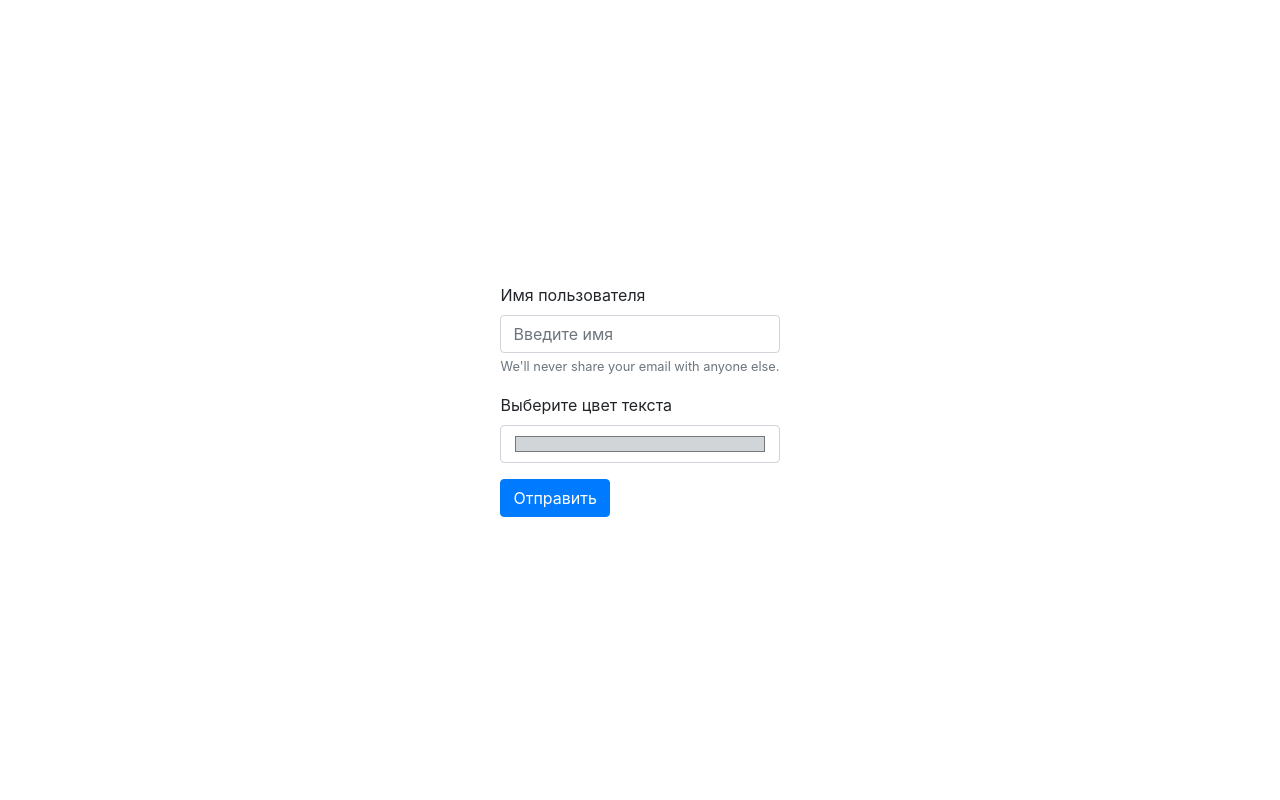
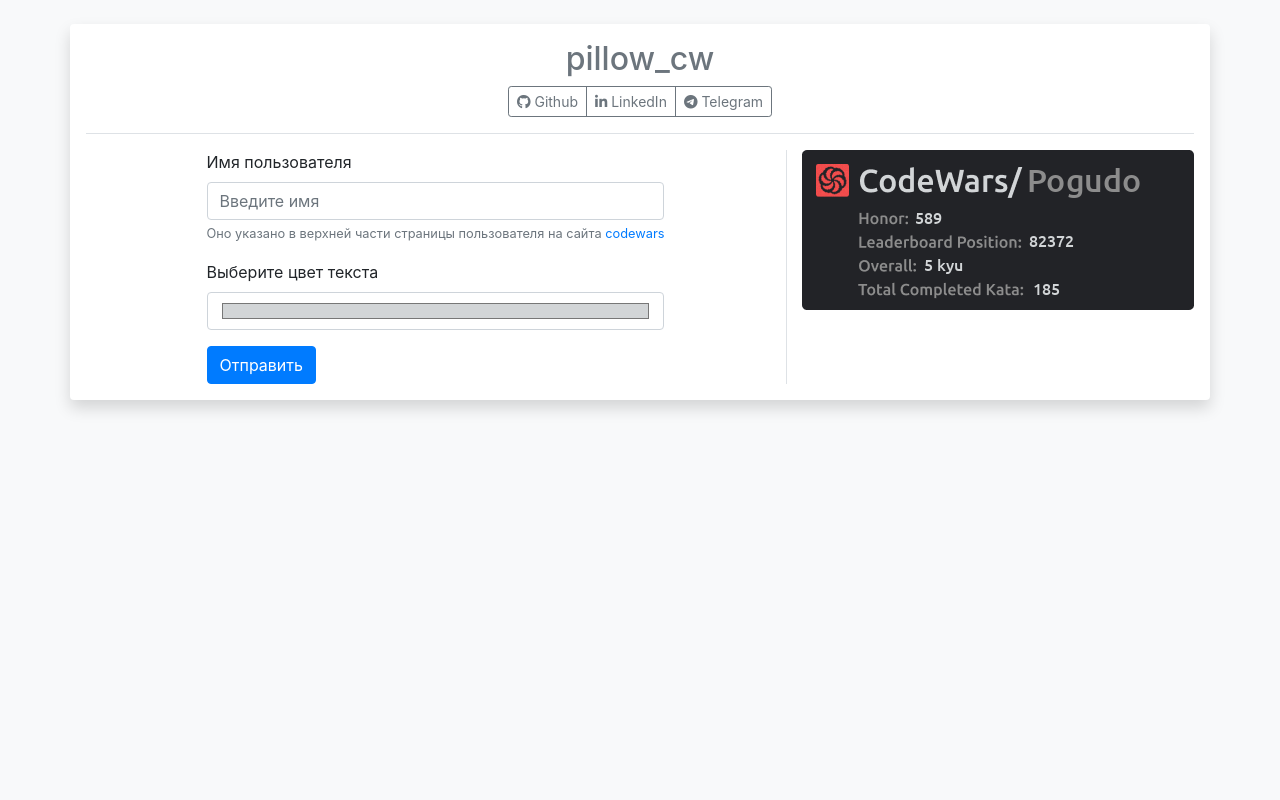
Before and after one commit to pogudo-e/pillow_cw, a FastAPI app: page / in a window 1280 px wide. Run offline with FastAPI, Linux system fonts and the light colour scheme; some libraries are stand-ins or nearby versions.

Commit message:
- Устранил ошибки - Отредактировл index.html

```diff
--- a/main.py
+++ b/main.py
@@ -10,12 +10,20 @@
 
 app = FastAPI()
 app.mount("/static", StaticFiles(directory="static"), name="static")
+app.mount("/src", StaticFiles(directory="src"), name="output")
 
 
 @app.get('/favicon.ico')
 async def favicon():
     file_name = "favicon.ico"
     file_path = os.path.join("static", file_name)
+    return FileResponse(path=file_path, headers={"Content-Disposition": "attachment; filename=" + file_name})
+
+
+@app.get('/src/output/canvas.png')
+async def preview():
+    file_name = "/src/output/canvas.png"
+    file_path = os.path.join("output", file_name)
     return FileResponse(path=file_path, headers={"Content-Disposition": "attachment; filename=" + file_name})
 
 
--- a/static/templates/index.html
+++ b/static/templates/index.html
@@ -1,10 +1,11 @@
 <!DOCTYPE html>
-<html>
+<html xmlns="http://www.w3.org/1999/html">
 <head>
-    <title>Bootstrap Form</title>
+    <title>Pillow CodeWars</title>
     <meta charset="utf-8">
     <!-- Подключение Bootstrap CSS -->
     <link rel="stylesheet" href="https://stackpath.bootstrapcdn.com/bootstrap/4.3.1/css/bootstrap.min.css">
+    <script src="https://kit.fontawesome.com/20c2947f91.js" crossorigin="anonymous"></script>
     <style>
         /* Создание контейнера, который будет занимать всю высоту страницы */
         .full-height {
@@ -12,26 +13,48 @@
         }
     </style>
 </head>
-<body>
-    <div class="container d-flex justify-content-center align-items-center full-height">
+<body class="bg-light">
+<div class="container mt-4 bg-white rounded p-3 shadow">
+    <div class="container  border-bottom pb-3">
+        <div class="row d-flex justify-content-center">
+            <h2 class="text-muted font-monospace">pillow_cw</h2>
+        </div>
+        <div class="row d-flex justify-content-center">
+
+            <div class="btn-toolbar" role="toolbar" aria-label="Toolbar with button groups">
+                <div class="btn-group btn-group-sm" role="group" aria-label="...">
+                    <a href="https://github.com/pogudo-e" class="btn btn-outline-secondary"><i class="fa-brands fa-github"></i> Github</a>
+                    <button type="button" class="btn btn-outline-secondary"><i class="fa-brands fa-linkedin-in"></i> LinkedIn</button>
+                    <button type="button" class="btn btn-outline-secondary"><i class="fa-brands fa-telegram"></i> Telegram</button>
+                </div>
+            </div>
+
+        </div>
+    </div>
+    <div class="row mx-auto mt-3">
+        <div class="col d-flex justify-content-center mr-3">
             <form class="form" action="/" method="get">
                 <div class="form-group">
                     <label for="InputName">Имя пользователя</label>
                     <input name="user_name" type="text" class="form-control" id="InputName" placeholder="Введите имя">
-                <small id="emailHelp" class="form-text text-muted">We'll never share your email with anyone else.</small>
+                    <small id="emailHelp" class="form-text text-muted">Оно указано в верхней части страницы пользователя
+                        на сайта <a href="https://www.codewars.com/">codewars</a></small>
                 </div>
                 <div class="form-group">
                     <label for="InputColor">Выберите цвет текста</label>
                     <!--            <label for="exampleColorInput" class="form-label">Color picker</label>-->
-            <input type="color" name="color" class="form-control form-control-color" id="InputColor" value="#D2D5D7" title="Choose your color">
+                    <input type="color" name="color" class="form-control form-control-color" id="InputColor"
+                           value="#D2D5D7" title="Choose your color">
                 </div>
-
-
-<!--color picker-->
-
-
                 <button type="submit" value="Send" class="btn btn-primary">Отправить</button>
             </form>
+        </div>
+        <div class="row border-left">
+            <div class="col">
+                <img alt="GitHub pillow stat codewars" class="mx-auto d-block" src="/src/output/canvas.png"/>
+            </div>
+        </div>
+    </div>
 </div>
 <!-- Подключение Bootstrap JS -->
 <script src="https://stackpath.bootstrapcdn.com/bootstrap/4.3.1/js/bootstrap.min.js"></script>
```
Also changed, not shown: src/output/canvas.png. Lines whose indentation alone changed are shown as unchanged.
